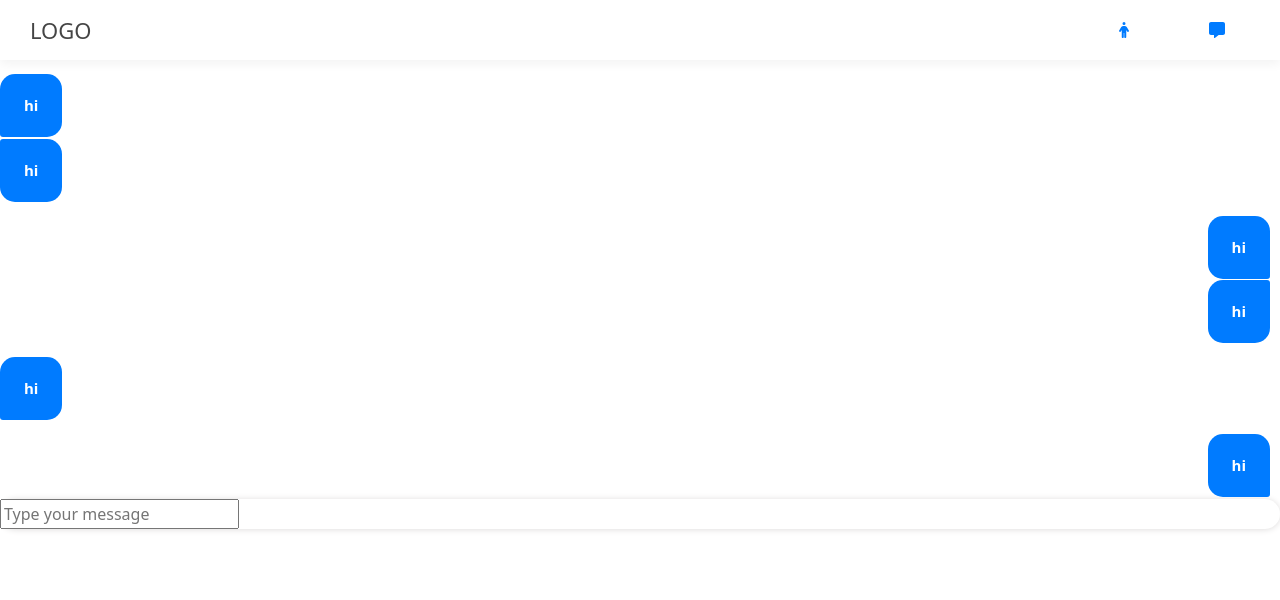
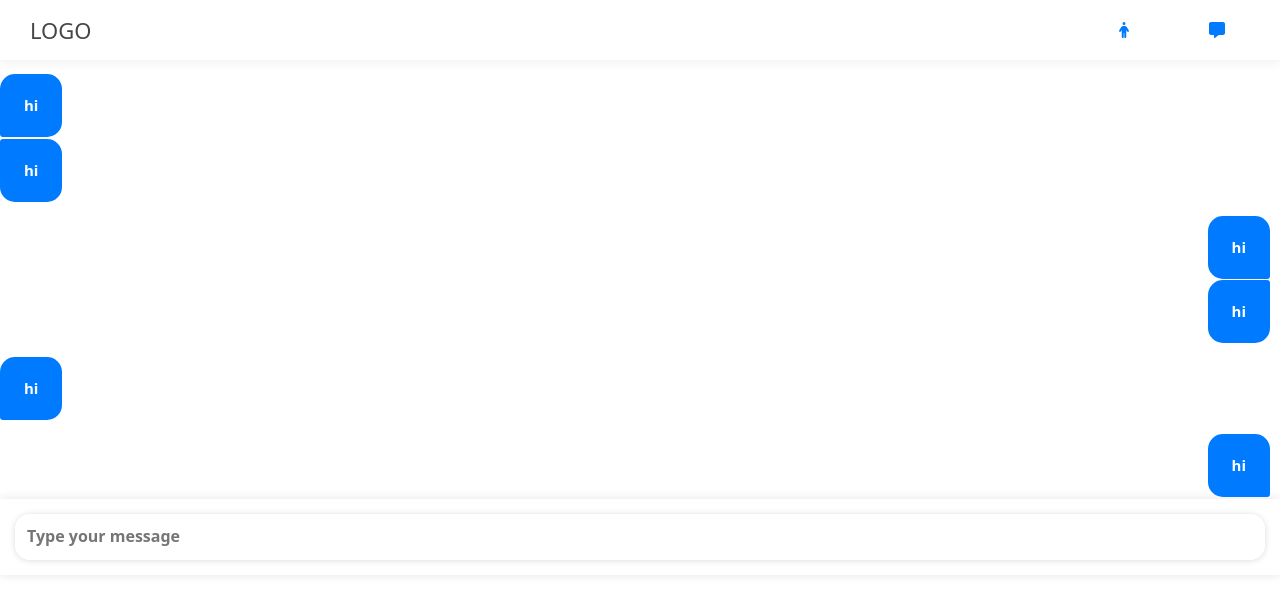
Before and after one commit to MikheilMusaelyan/carSite, a React (Vite) app: page /messages in a window 1280 px wide. Shown: the top 600 px of the page. Built offline with nearby package versions, Linux system fonts and the light colour scheme.

Commit message:
padding bug...

```diff
--- a/src/messages/messages.tsx
+++ b/src/messages/messages.tsx
@@ -74,20 +74,17 @@ function Messages() {
               }`}
             >
               <div className="message">
-
                 <span className="message-span">{message.message}</span>
               </div>
             </div>
           ))}
-
-
         </div>
       </div>
-      <form onSubmit={sendMessage}>
+      <form onSubmit={sendMessage} className='message-form'>
         <div className="inputholder">
           <input
             typeof='submit'
-            className="input"
+            className="message-input"
             max='200'
             type="text"
             value={message}
```
